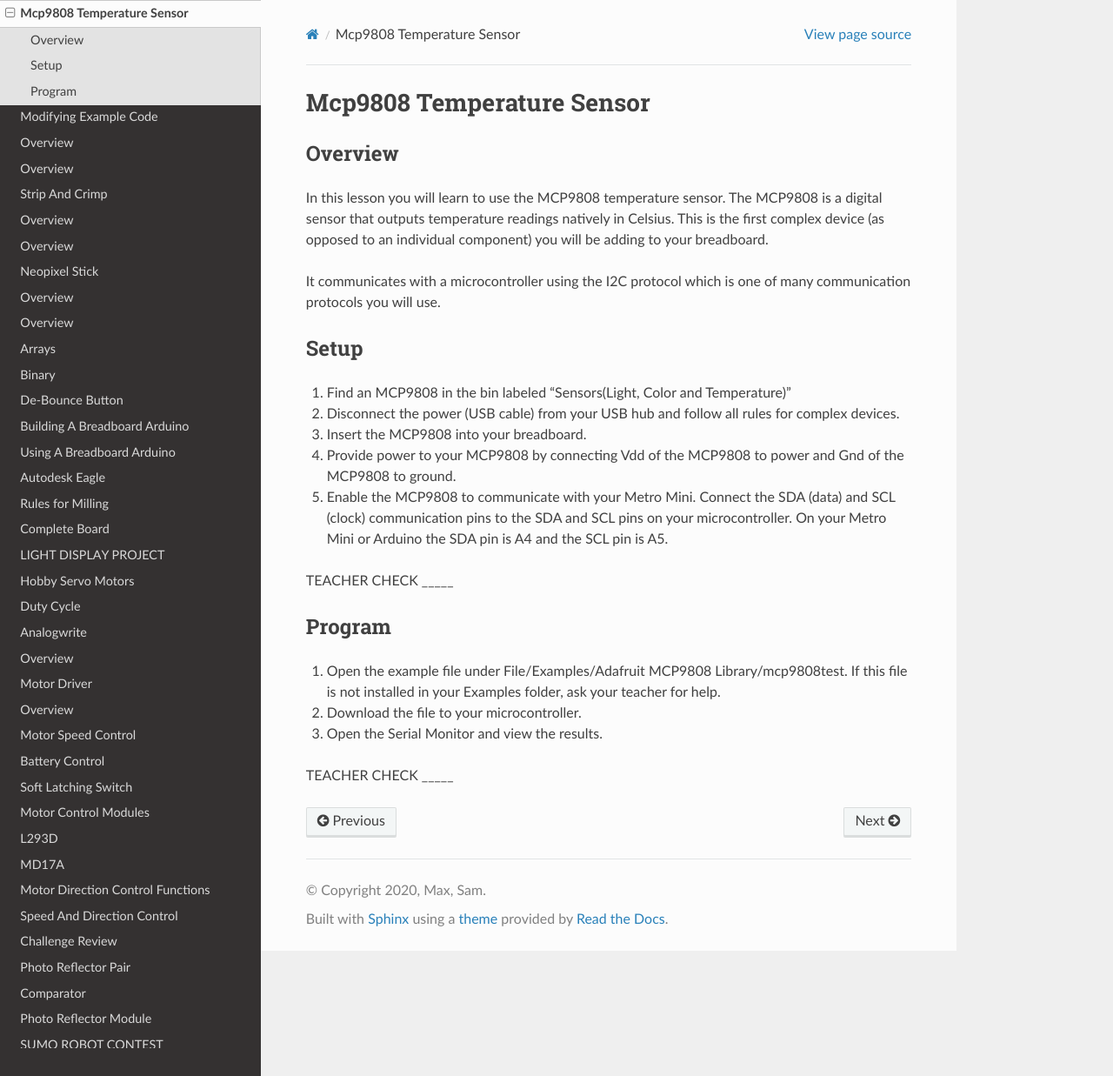
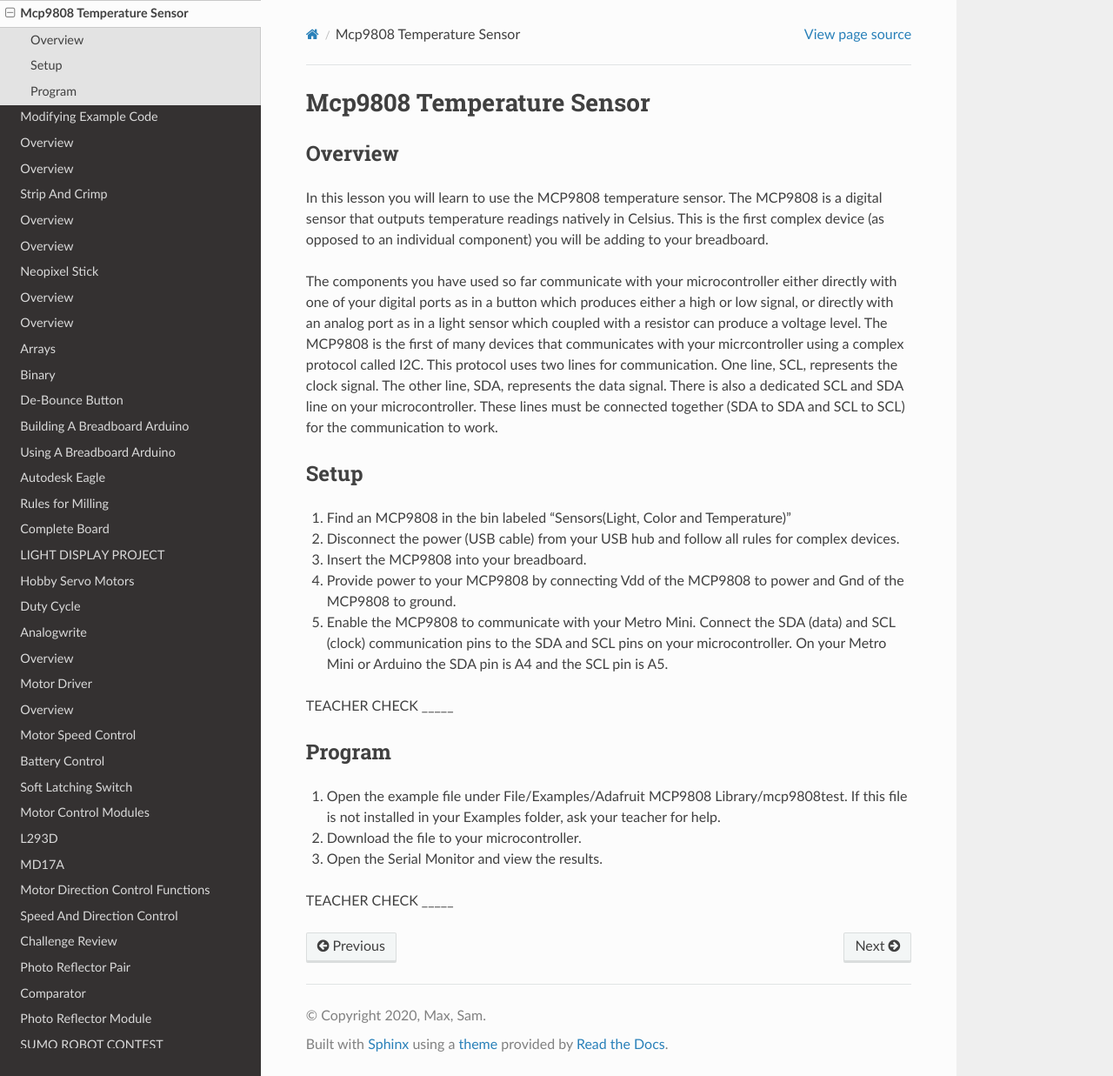
Before and after one commit to maxtkc/mvths-wiki, a Sphinx documentation site: the page built from docs/029-mcp9808-temperature-sensor.rst, in a window 1280 px wide and 1237 px high. Shown: the whole window at 87% size. Built offline with Sphinx 7.4.7 and the Read the Docs theme 2.0.0, drawn with Linux system fonts in a browser that asks for light colours; pages that are not in the unit, such as notebooks, are missing from menus.

Commit message:
Update 029-mcp9808-temperature-sensor.rst

```diff
--- a/docs/029-mcp9808-temperature-sensor.rst
+++ b/docs/029-mcp9808-temperature-sensor.rst
@@ -6,7 +6,7 @@ Overview
 
 In this lesson you will learn to use the MCP9808 temperature sensor. The MCP9808 is a digital sensor that outputs temperature readings natively in Celsius. This is the first complex device (as opposed to an individual component) you will be adding to your breadboard.
 
-It communicates with a microcontroller using the I2C protocol which is one of many communication protocols you will use.
+The components you have used so far communicate with your microcontroller either directly with one of your digital ports as in a button which produces either a high or low signal, or directly with an analog port as in a light sensor which coupled with a resistor can produce a voltage level. The MCP9808 is the first of many devices that communicates with your micrcontroller using a complex protocol called I2C. This protocol uses two lines for communication. One line, SCL, represents the clock signal. The other line, SDA, represents the data signal. There is also a dedicated SCL and SDA line on your microcontroller. These lines must be connected together  (SDA to SDA and SCL to SCL) for the communication to work.
 
 Setup
 -----
```
